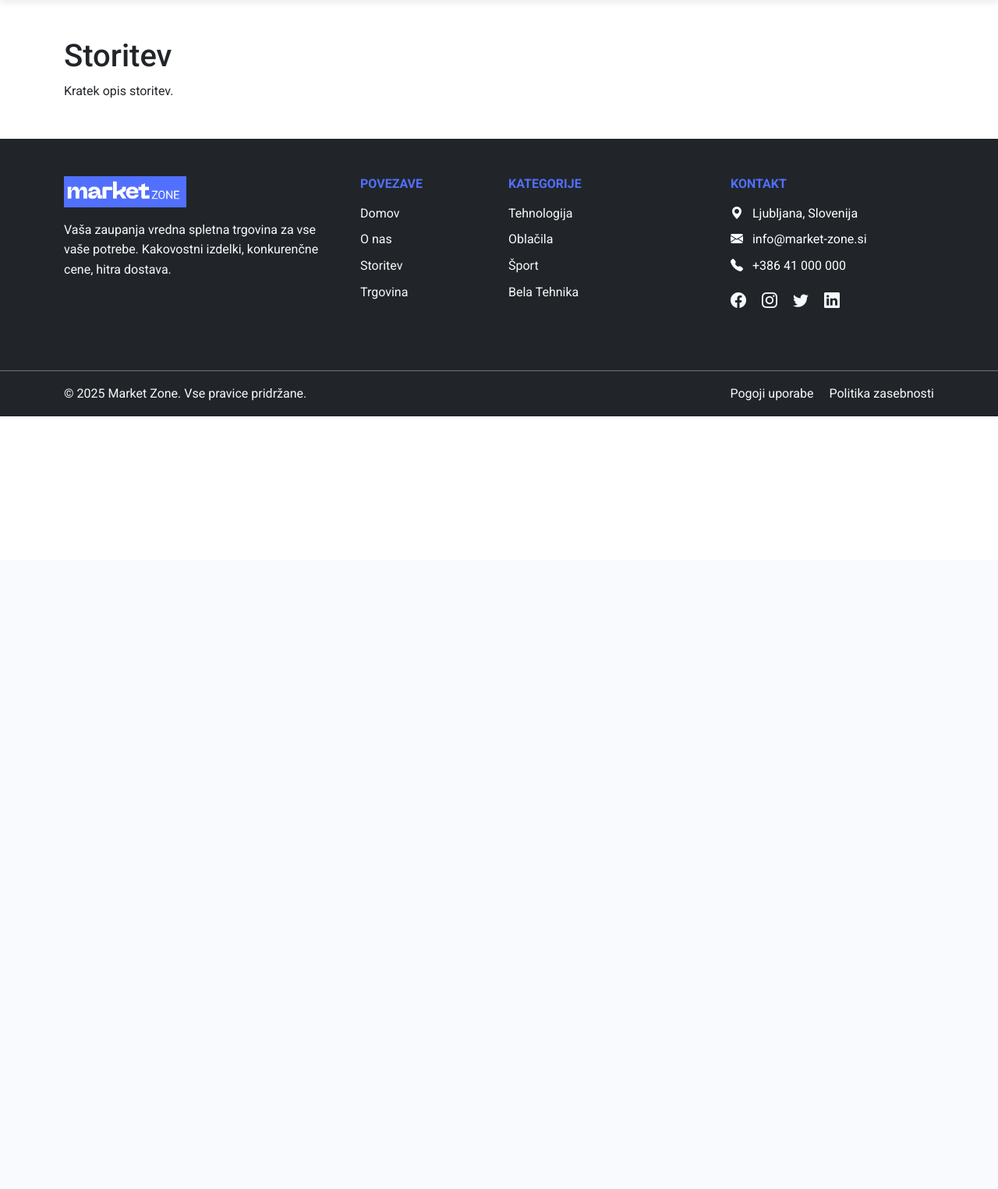
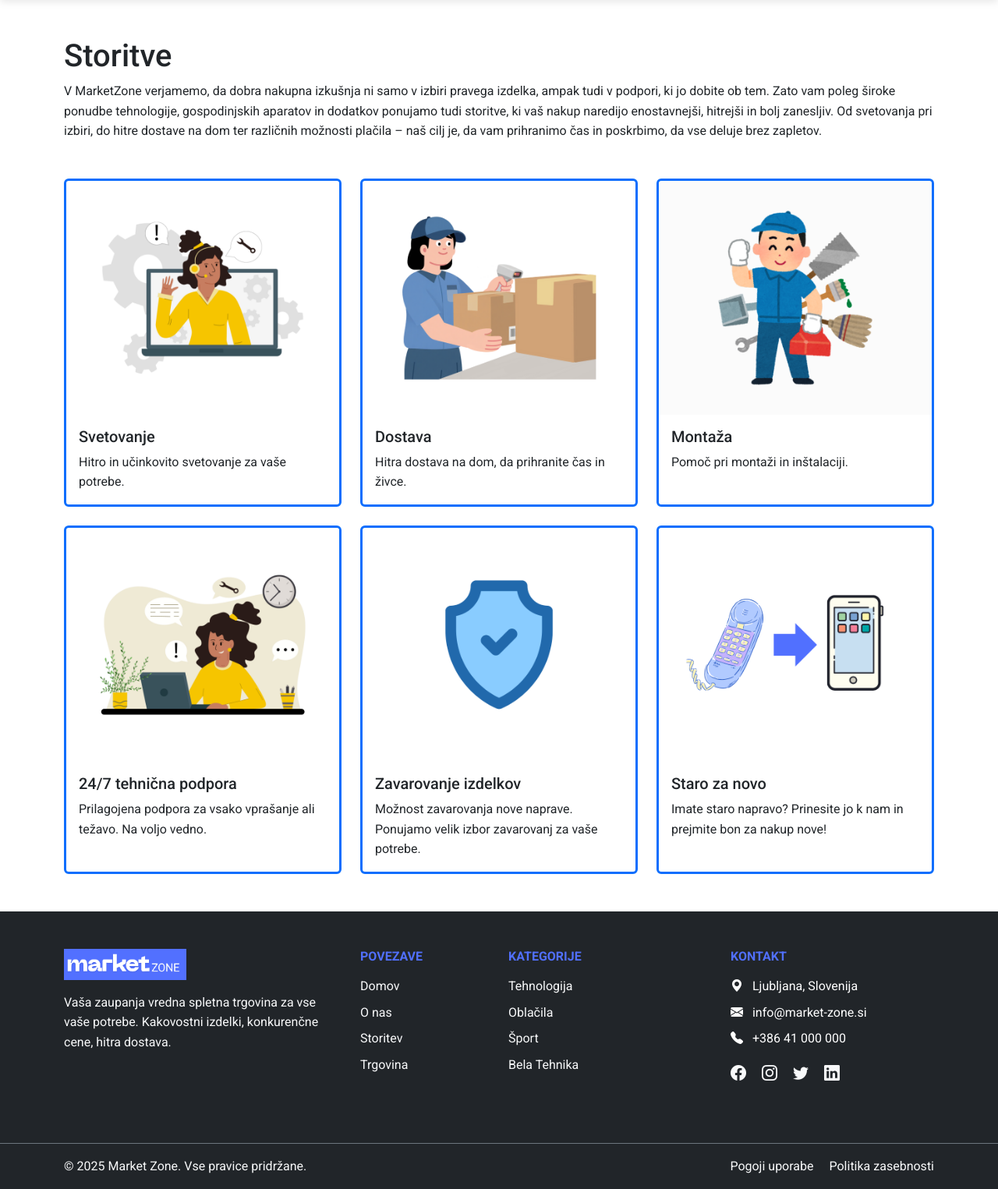
Before and after one commit to potek19/market-zone, a Django app: page /services/ in a window 1280 px wide. Shown: the part 82-1607 px from the top of the page at 78% size. Before the commit the page ends 616 px from the top, so only its background shows below. Run offline with Django 5.2, Linux system fonts and the light colour scheme.

Commit message:
services

```diff
--- a/store/templates/services.html
+++ b/store/templates/services.html
@@ -1,10 +1,127 @@
-{% extends 'base.html' %}
+{% extends 'base.html' %} {% load static %} {% block title %} Market Zone -
+Storitev {% endblock %} {% block content %}
 
-{% block title %}Market Zone - Storitev{% endblock %}
+<style>
+  .card {
+    border-width: 3px;
+  }
+  .card-img-top {
+    object-fit: cover;
+    height: 300px;
+  }
+</style>
 
-{% block content %}
 <div class="container my-5">
-    <h1>Storitev</h1>
-    <p>Kratek opis storitev.</p>
+  <h1>Storitve</h1>
+  <p>
+    V MarketZone verjamemo, da dobra nakupna izkušnja ni samo v izbiri pravega
+    izdelka, ampak tudi v podpori, ki jo dobite ob tem. Zato vam poleg široke
+    ponudbe tehnologije, gospodinjskih aparatov in dodatkov ponujamo tudi
+    storitve, ki vaš nakup naredijo enostavnejši, hitrejši in bolj zanesljiv. Od
+    svetovanja pri izbiri, do hitre dostave na dom ter različnih možnosti
+    plačila – naš cilj je, da vam prihranimo čas in poskrbimo, da vse deluje
+    brez zapletov.
+  </p>
 </div>
+
+<div class="container my-5">
+  <div class="row g-4">
+    <div class="col-12 col-md-6 col-lg-4">
+      <div class="card h-100 border-primary">
+        <img
+          src="{% static 'images/service-icons/storitev1.png' %}"
+          class="card-img-top"
+          alt="Storitev 1"
+        />
+        <div class="card-body">
+          <h5 class="card-title">Svetovanje</h5>
+          <p class="card-text">
+            Hitro in učinkovito svetovanje za vaše potrebe.
+          </p>
+        </div>
+      </div>
+    </div>
+
+    <div class="col-12 col-md-6 col-lg-4">
+      <div class="card h-100 border-primary">
+        <img
+          src="{% static 'images/service-icons/storitev2.png' %}"
+          class="card-img-top"
+          alt="Storitev 2"
+        />
+        <div class="card-body">
+          <h5 class="card-title">Dostava</h5>
+          <p class="card-text">
+            Hitra dostava na dom, da prihranite čas in živce.
+          </p>
+        </div>
+      </div>
+    </div>
+
+    <div class="col-12 col-md-6 col-lg-4">
+      <div class="card h-100 border-primary">
+        <img
+          src="{% static 'images/service-icons/storitev3.png' %}"
+          class="card-img-top"
+          alt="Storitev 3"
+        />
+        <div class="card-body">
+          <h5 class="card-title">Montaža</h5>
+          <p class="card-text">Pomoč pri montaži in inštalaciji.</p>
+        </div>
+      </div>
+    </div>
+
+    <div class="col-12 col-md-6 col-lg-4">
+      <div class="card h-100 border-primary">
+        <img
+          src="{% static 'images/service-icons/storitev4.png' %}"
+          class="card-img-top"
+          alt="Storitev 4"
+        />
+        <div class="card-body">
+          <h5 class="card-title">24/7 tehnična podpora</h5>
+          <p class="card-text">
+            Prilagojena podpora za vsako vprašanje ali težavo. Na voljo vedno.
+          </p>
+        </div>
+      </div>
+    </div>
+
+    <div class="col-12 col-md-6 col-lg-4">
+      <div class="card h-100 border-primary">
+        <img
+          src="{% static 'images/service-icons/storitev5.png' %}"
+          class="card-img-top"
+          alt="Storitev 5"
+        />
+        <div class="card-body">
+          <h5 class="card-title">Zavarovanje izdelkov</h5>
+          <p class="card-text">
+            Možnost zavarovanja nove naprave. Ponujamo velik izbor zavarovanj za
+            vaše potrebe.
+          </p>
+        </div>
+      </div>
+    </div>
+
+    <div class="col-12 col-md-6 col-lg-4">
+      <div class="card h-100 border-primary">
+        <img
+          src="{% static 'images/service-icons/storitev6.png' %}"
+          class="card-img-top"
+          alt="Storitev 6"
+        />
+        <div class="card-body">
+          <h5 class="card-title">Staro za novo</h5>
+          <p class="card-text">
+            Imate staro napravo? Prinesite jo k nam in prejmite bon za nakup
+            nove!
+          </p>
+        </div>
+      </div>
+    </div>
+  </div>
+</div>
+
 {% endblock %}
```
Also changed, not shown: static/images/service-icons/storitev1.png (added), static/images/service-icons/storitev2.png (added), static/images/service-icons/storitev3.png (added), static/images/service-icons/storitev4.png (added), static/images/service-icons/storitev5.png (added), static/images/service-icons/storitev6.png (added).
